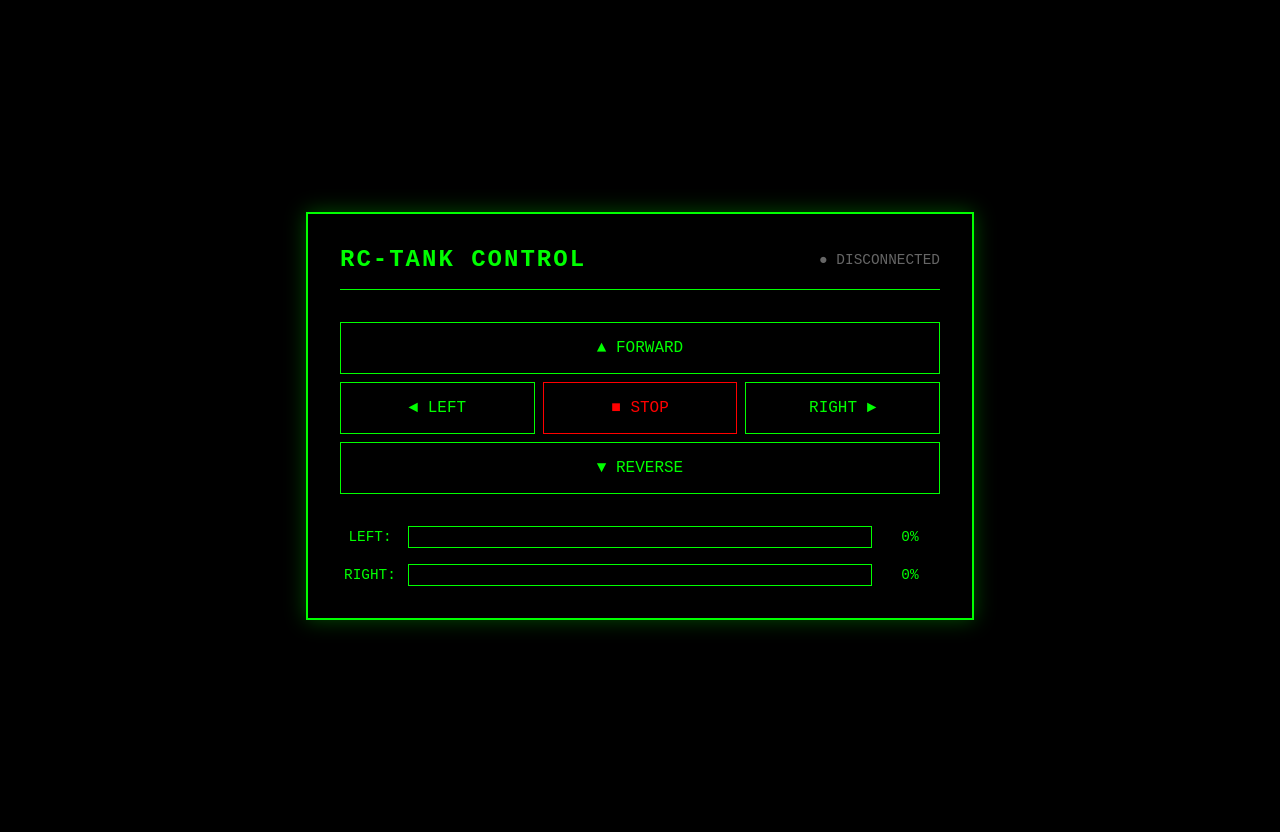
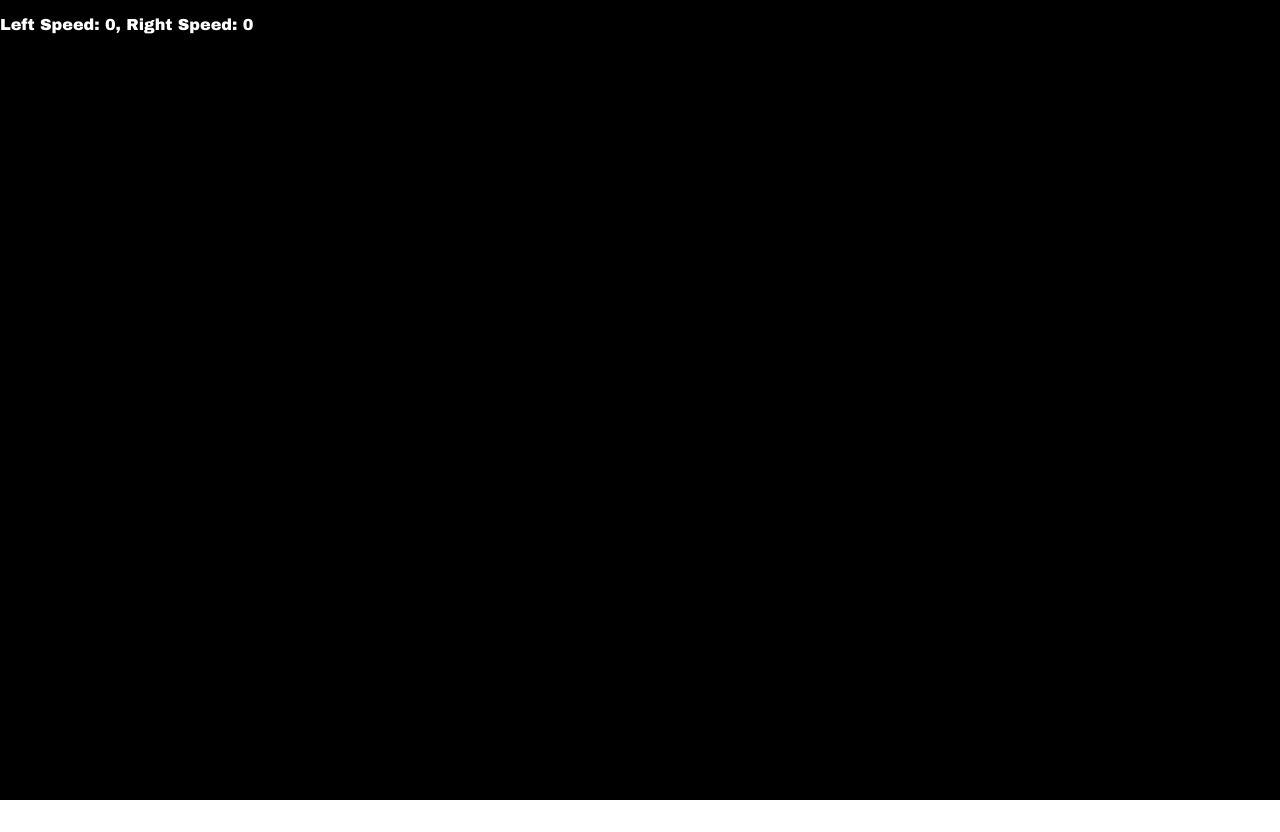
Before and after one commit to niiccoo2/RC-Tank, a SvelteKit app in the folder Website/: page / in a window 1280 px wide. After the commit the page ends 800 px from the top, so only its background shows below. Built offline with nearby package versions, Linux system fonts and the light colour scheme.

Commit message:
Set up gamepad controls

```diff
--- a/Website/src/routes/+page.svelte
+++ b/Website/src/routes/+page.svelte
@@ -1,12 +1,53 @@
 <script lang="ts">
+  import { onMount, onDestroy } from 'svelte';
+  import { ssrModuleExportsKey } from 'vite/module-runner';
+
+let animationFrame: number;
+let lastSendTime: number = 0;
+
+function pollGamepad() {
+  const gamepads = navigator.getGamepads();
+  const gamepad = gamepads[0];
+
+  if (gamepad) {
+    // Log to find your trigger axes
+    console.log('Axes:', gamepad.axes);
+
+    // Adjust these indices based on your controller
+    leftSpeed = -gamepad.axes[1];   // Left trigger
+    rightSpeed = -gamepad.axes[3];  // Right trigger
+
+    // Only send if 50ms has passed
+    const now = Date.now();
+    if (now - lastSendTime > 50) {
+      sendCommand(leftSpeed, rightSpeed);
+      lastSendTime = now;
+    }
+  }
+
+
+  animationFrame = requestAnimationFrame(pollGamepad);
+}
+
+onMount(() => {
+  pollGamepad();
+});
+
+onDestroy(() => {
+  if (animationFrame) {
+    cancelAnimationFrame(animationFrame);
+  }
+});
+
   let leftSpeed: number = 0;
   let rightSpeed: number = 0;
   let status: string = 'disconnected';
+  let ip: string = '192.168.1.161';
 
   async function sendCommand(left: number, right: number) {
     console.log(`Sending command - Left: ${left}, Right: ${right}`);
     try {
-      const response = await fetch('http://192.168.1.161:5000/motor', {
+      const response = await fetch(`http://${ip}:5000/motor`, {
         method: 'POST',
         headers: { 'Content-Type': 'application/json' },
         body: JSON.stringify({ left, right })
@@ -51,186 +92,27 @@
   }
 </script>
 
+<svelte:head>
+	<title>RC Tank Controller</title>
+</svelte:head>
+
 <main>
-  <div class="terminal">
-    <header>
-      <h1>RC-TANK CONTROL</h1>
-      <div class="status" class:connected={status === 'connected'} class:error={status === 'error'}>
-        ● {status.toUpperCase()}
-      </div>
-    </header>
-
-    <div class="controls">
-      <button on:click={handleForward} class="btn">▲ FORWARD</button>
-      <div class="row">
-        <button on:click={handleLeft} class="btn">◄ LEFT</button>
-        <button on:click={handleStop} class="btn stop">■ STOP</button>
-        <button on:click={handleRight} class="btn">RIGHT ►</button>
-      </div>
-      <button on:click={handleReverse} class="btn">▼ REVERSE</button>
-    </div>
-
-    <div class="telemetry">
-      <div class="bar">
-        <span>LEFT:</span>
-        <div class="meter">
-          <div class="fill" style="width: {Math.abs(leftSpeed) * 100}%; background: {leftSpeed < 0 ? '#ff0000' : '#00ff00'}"></div>
-        </div>
-        <span>{(leftSpeed * 100).toFixed(0)}%</span>
-      </div>
-      <div class="bar">
-        <span>RIGHT:</span>
-        <div class="meter">
-          <div class="fill" style="width: {Math.abs(rightSpeed) * 100}%; background: {rightSpeed < 0 ? '#ff0000' : '#00ff00'}"></div>
-        </div>
-        <span>{(rightSpeed * 100).toFixed(0)}%</span>
-      </div>
-    </div>
-  </div>
+    <p>Left Speed: {leftSpeed}, Right Speed: {rightSpeed}</p>
 </main>
 
 <style>
   :global(body) {
     margin: 0;
     padding: 0;
-    background: #000;
-    font-family: 'Courier New', monospace;
-    color: #0f0;
-    overflow: hidden;
+    font-family: 'Arial Black', sans-serif;
+    font-weight: bold;
   }
 
   main {
     display: flex;
-    justify-content: center;
-    align-items: center;
+    background: #000000;
     min-height: 100vh;
-    padding: 1rem;
-  }
-
-  .terminal {
-    border: 2px solid #0f0;
-    padding: 2rem;
-    max-width: 600px;
-    width: 100%;
-    background: #000;
-    box-shadow: 0 0 20px rgba(0, 255, 0, 0.3);
-  }
-
-  header {
-    display: flex;
-    justify-content: space-between;
-    align-items: center;
-    margin-bottom: 2rem;
-    padding-bottom: 1rem;
-    border-bottom: 1px solid #0f0;
-  }
-
-  h1 {
-    margin: 0;
-    font-size: 1.5rem;
-    letter-spacing: 2px;
-  }
-
-  .status {
-    color: #666;
-    font-size: 0.9rem;
-  }
-
-  .status.connected {
-    color: #0f0;
-  }
-
-  .status.error {
-    color: #f00;
-  }
-
-  .controls {
-    display: flex;
-    flex-direction: column;
-    gap: 0.5rem;
-    margin-bottom: 2rem;
-  }
-
-  .row {
-    display: grid;
-    grid-template-columns: 1fr 1fr 1fr;
-    gap: 0.5rem;
-  }
-
-  .btn {
-    background: #000;
-    border: 1px solid #0f0;
-    color: #0f0;
-    padding: 1rem;
-    font-family: 'Courier New', monospace;
-    font-size: 1rem;
-    cursor: pointer;
-    transition: all 0.2s;
-  }
-
-  .btn:hover {
-    background: #0f0;
-    color: #000;
-    box-shadow: 0 0 10px rgba(0, 255, 0, 0.5);
-  }
-
-  .btn:active {
-    transform: scale(0.95);
-  }
-
-  .btn.stop {
-    border-color: #f00;
-    color: #f00;
-  }
-
-  .btn.stop:hover {
-    background: #f00;
-    color: #000;
-    box-shadow: 0 0 10px rgba(255, 0, 0, 0.5);
-  }
-
-  .telemetry {
-    display: flex;
-    flex-direction: column;
-    gap: 1rem;
-  }
-
-  .bar {
-    display: grid;
-    grid-template-columns: 60px 1fr 60px;
-    gap: 0.5rem;
-    align-items: center;
-  }
-
-  .meter {
-    height: 20px;
-    border: 1px solid #0f0;
-    position: relative;
-    overflow: hidden;
-  }
-
-  .fill {
-    height: 100%;
-    transition: width 0.3s;
-  }
-
-  span {
-    font-size: 0.9rem;
-    text-align: center;
-  }
-
-  @media (max-width: 640px) {
-    .terminal {
-      padding: 1rem;
-    }
-
-    h1 {
-      font-size: 1.2rem;
-    }
-
-    .btn {
-      padding: 0.75rem;
-      font-size: 0.9rem;
-    }
+    width: 100vw;
+    color: #ffffff;
   }
 </style>
```
